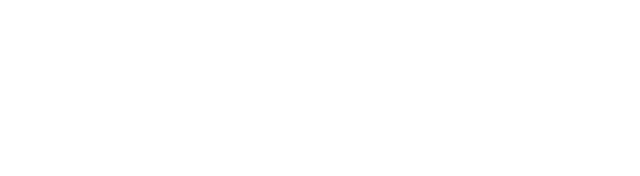
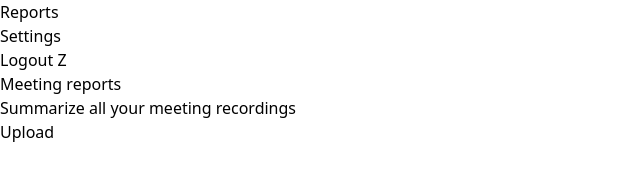
Before and after one commit to rejoan121615/Dashboard---Figma-to-Tailwind, a website: page Homepage.html in a window 1280 px wide. Shown: the whole page, without its empty margins (0-640 px from the left). Drawn offline with Linux system fonts and the light colour scheme.

Commit message:
complete stacture in topber

```diff
--- a/Homepage.html
+++ b/Homepage.html
@@ -9,5 +9,35 @@
 </head>
 <body>
 
+  <!-- Top Menuber -->
+  <section>
+    <div>
+      <div>
+        <ul>
+          <li><a href=""></a></li>
+          <li><a href="">Reports</a></li>
+          <li><a href="">Settings</a></li>
+        </ul>
+      </div>
+      <div>
+        <button>Logout</button>
+        <button>Z</button>
+      </div>
+    </div>
+  </section>
+
+  <!-- Metting Reports -->
+  <section>
+    <div>
+      <div>
+        <h3>Meeting reports</h3>
+        <p>Summarize all your meeting recordings</p>
+      </div>
+      <div>
+        <button>Upload <span></span></button>
+      </div>
+    </div>
+  </section>
+
 </body>
 </html>
```
Also changed, not shown: dist/style.css.
